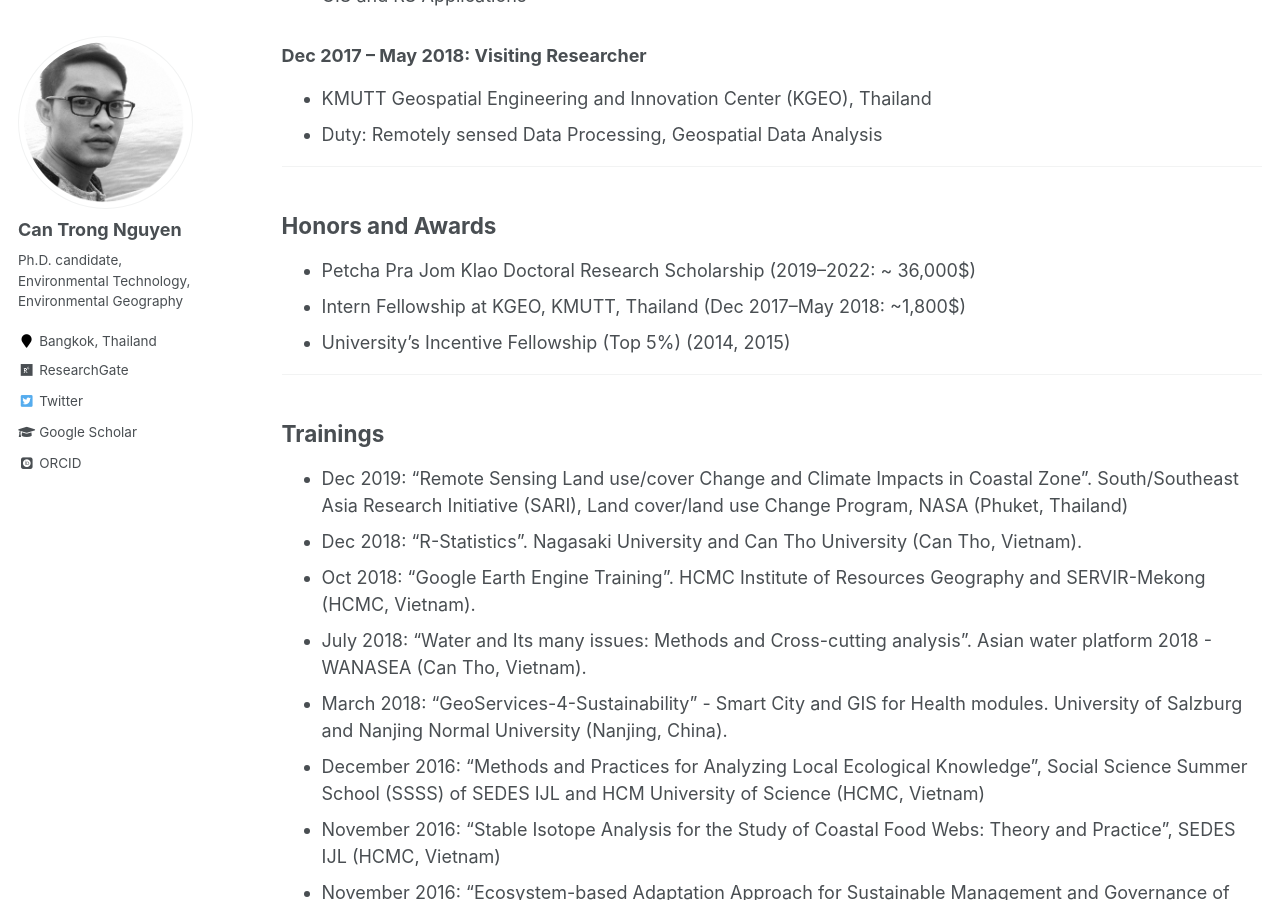
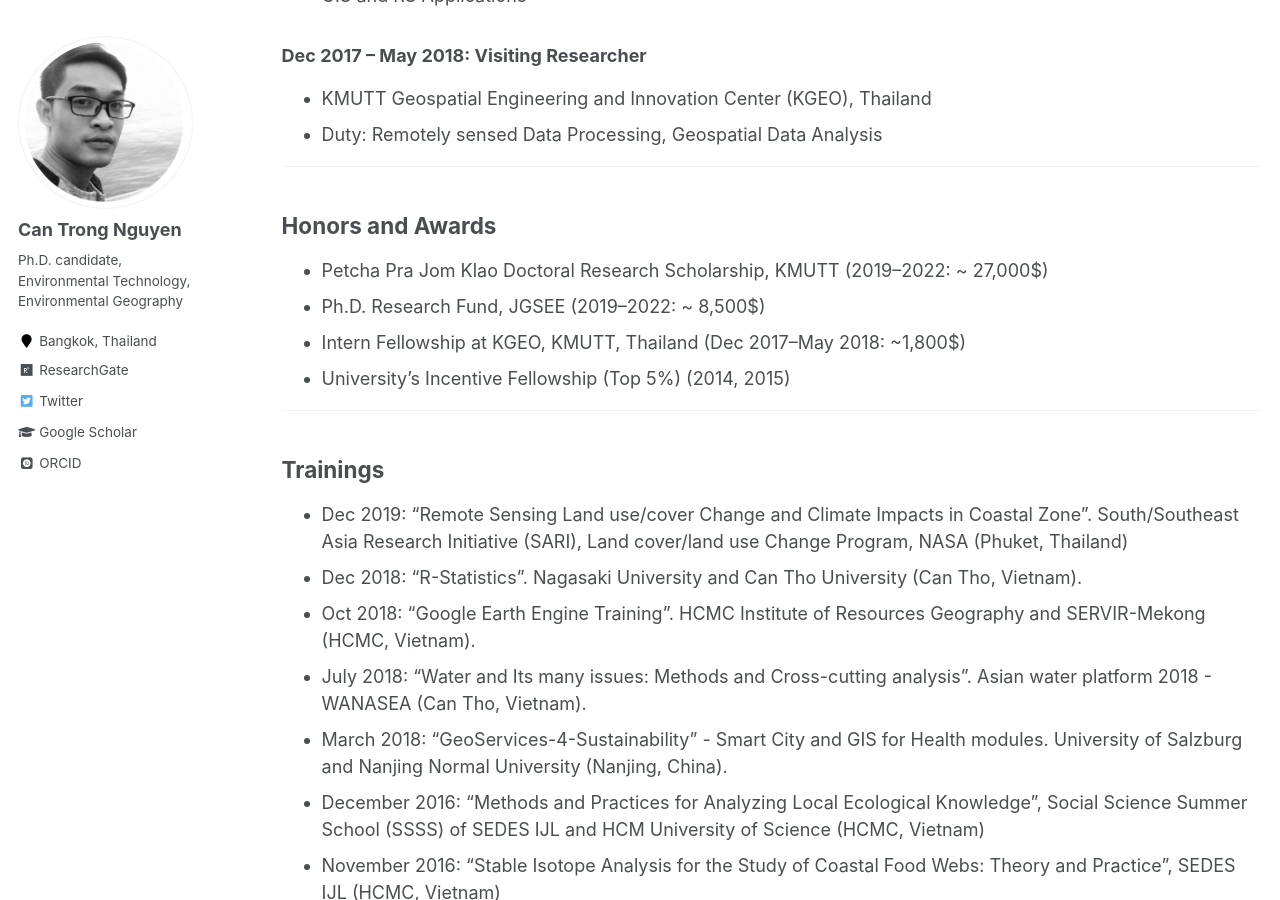
Before and after one commit to canng/oldsite, a Jekyll site: the page built from _pages/cv.md, in a window 1280 px wide and 900 px high, scrolled down 1435 px. Built offline with Jekyll 4.4.1, drawn with Linux system fonts in a browser that asks for light colours; some web fonts are replaced.

Commit message:
update cv

```diff
--- a/_pages/cv.md
+++ b/_pages/cv.md
@@ -49,7 +49,8 @@ redirect_from:
 <hr>
 
 ## Honors and Awards
-* Petcha Pra Jom Klao Doctoral Research Scholarship          (2019–2022: ~ 36,000$)
+* Petcha Pra Jom Klao Doctoral Research Scholarship, KMUTT          (2019–2022: ~ 27,000$)
+* Ph.D. Research Fund, JGSEE          (2019–2022: ~ 8,500$)
 * Intern Fellowship at KGEO, KMUTT, Thailand                 (Dec 2017–May 2018: ~1,800$)
 * University’s Incentive Fellowship (Top 5%)                 (2014, 2015)
 
```
